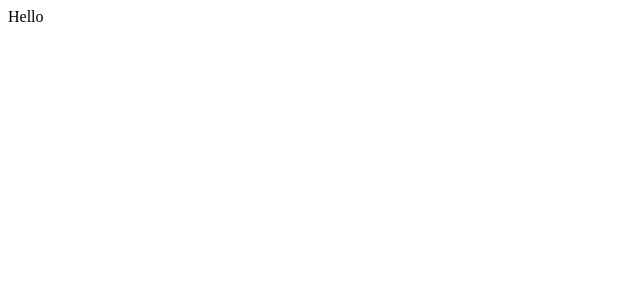
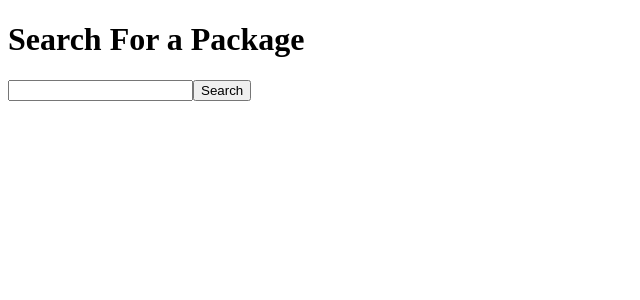
Before and after one commit to keroken/redux-ts-ex, a React (Create React App) app: page / in a window 1280 px wide. Shown: the top 300 px of the page, without its empty margins (0-640 px from the left). Built offline with nearby package versions, Linux system fonts and the light colour scheme.

Commit message:
add RepositoriesList component

```diff
--- /dev/null
+++ b/src/components/App.tsx
@@ -0,0 +1,16 @@
+import { Provider } from 'react-redux';
+import { store } from '../state';
+import RepositoriesList from './RepositoriesList';
+
+const App = () => {
+  return (
+    <Provider store={store}>
+      <div>
+        <h1>Search For a Package</h1>
+        <RepositoriesList />
+      </div>
+    </Provider>
+  );
+};
+
+export default App;
--- /dev/null
+++ b/src/components/RepositoriesList.tsx
@@ -0,0 +1,12 @@
+const RepositoriesList: React.FC = () => {
+  return (
+    <div>
+      <form>
+        <input />
+        <button>Search</button>
+      </form>
+    </div>
+  );
+};
+
+export default RepositoriesList;
--- a/src/index.tsx
+++ b/src/index.tsx
@@ -1,10 +1,5 @@
 import ReactDOM from 'react-dom';
-
-const App = () => {
-  return <div>
-    Hello
-  </div>
-};
+import App from './components/App';
 
 ReactDOM.render(
   <App />,
```
